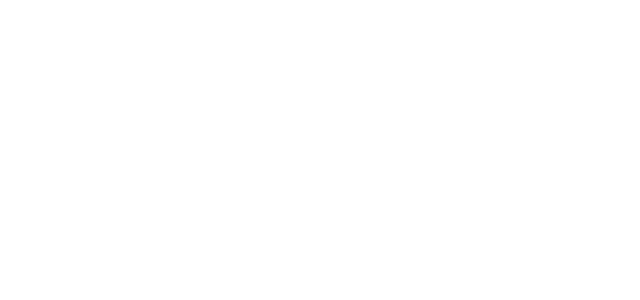
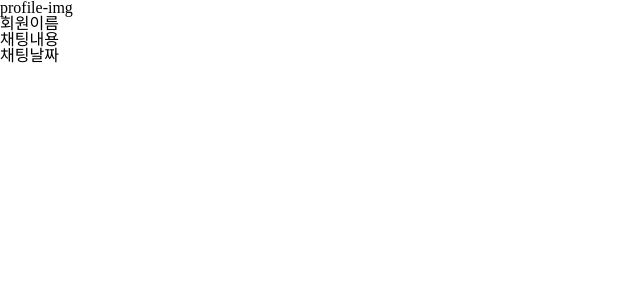
Before and after one commit to 17ANT/INATON, a React (Create React App) app: page /chatlist in a window 1280 px wide. Before the commit this address had no page. Shown: the top 300 px of the page, without its empty margins (0-640 px from the left). Built offline with nearby package versions, Linux system fonts and the light colour scheme.

Commit message:
chatlist markup

```diff
--- a/src/pages/chatList/ChatList.jsx
+++ b/src/pages/chatList/ChatList.jsx
@@ -1,5 +1,20 @@
 import React from 'react';
 
 export default function ChatList() {
-    return <div>ChatList</div>;
+  return (
+    <>
+      <main>
+        <ul>
+          <li>
+            <div>profile-img</div>
+            <div>
+              <strong>회원이름</strong>
+              <p>채팅내용</p>
+            </div>
+            <strong>채팅날짜</strong>
+          </li>
+        </ul>
+      </main>
+    </>
+  );
 }
--- a/src/routes/Router.jsx
+++ b/src/routes/Router.jsx
@@ -3,6 +3,8 @@ import React from 'react';
 import Login from '../pages/login/Login';
 import SignUp from '../pages/signup/Signup';
 import Splash from '../pages/splash/Splash';
+import ChatList from './../pages/chatList/ChatList';
+import ChatRoom from './../pages/chatRoom/ChatRoom';
 
 export default function Router() {
   return (
@@ -11,6 +13,8 @@ export default function Router() {
         <Route path="/" element={<Splash />} />
         <Route path="/login" element={<Login />} />
         <Route path="/signup" element={<SignUp />} />
+        <Route path="/chatlist" element={<ChatList />} />
+        <Route path="/chatroom" element={<ChatRoom />} />
       </Routes>
     </BrowserRouter>
   );
```
Lines whose indentation alone changed are shown as unchanged.
